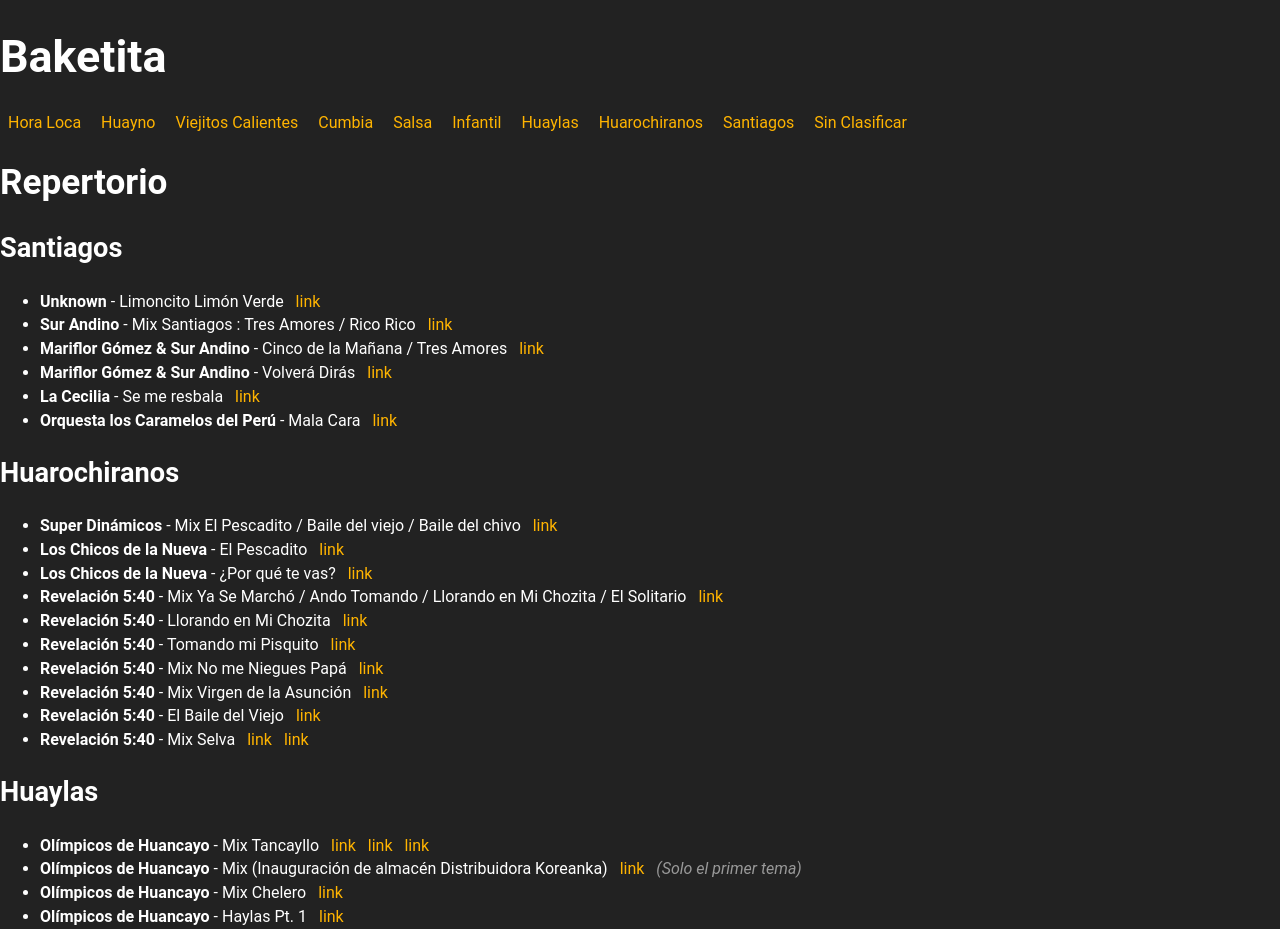
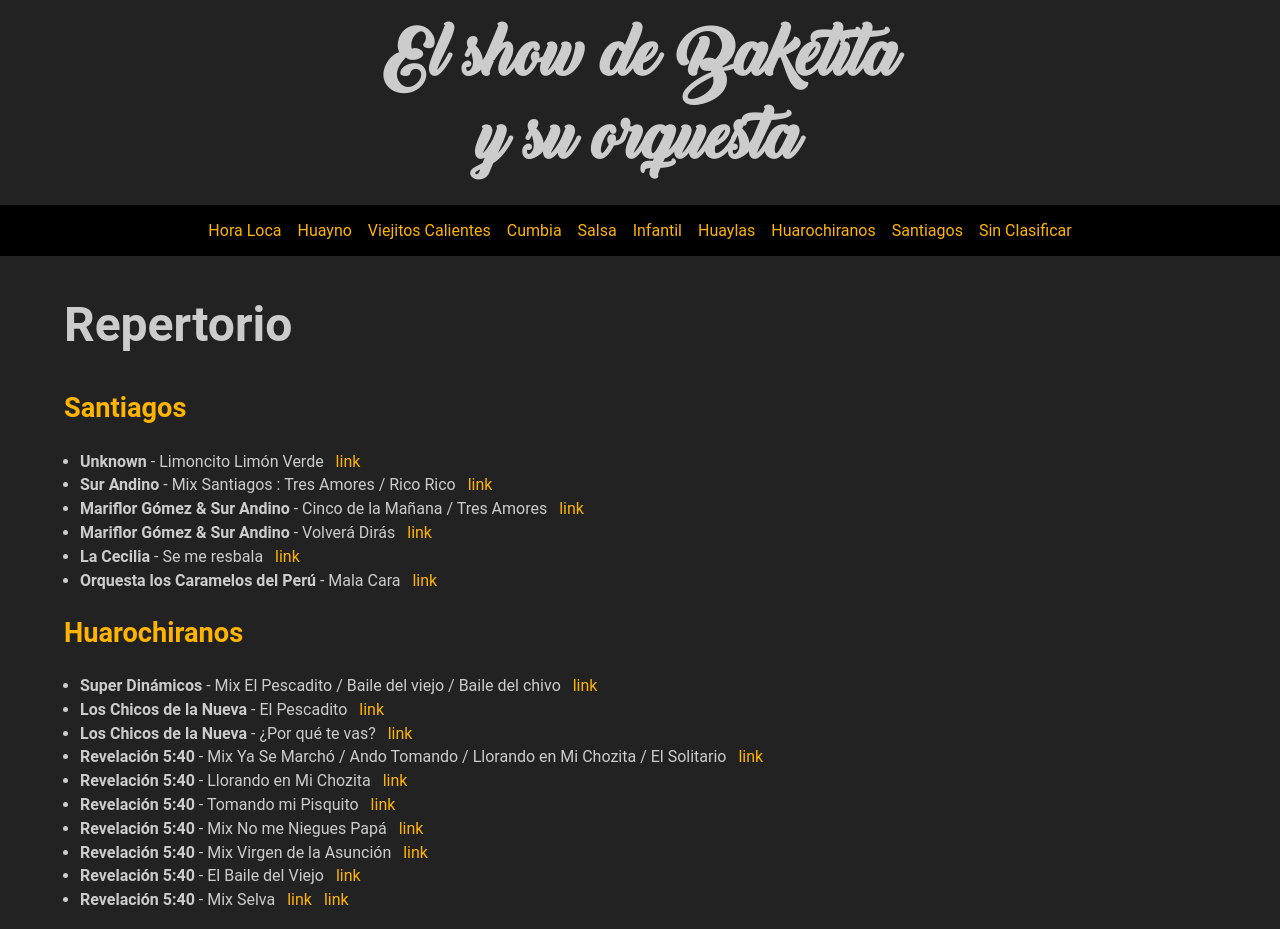
Before and after one commit to OsoTripolar/cheka, a plain HTML site: page index.html in a window 1280 px wide. Shown: the top 929 px of the page. Drawn offline with Linux system fonts and the light colour scheme.

Commit message:
se agregó apariencia
cambios estéticos en la página, también se colocó la fuente característica del logo

```diff
--- a/css/styles.css
+++ b/css/styles.css
@@ -1,4 +1,10 @@
 /*  */
+
+@font-face {
+    font-family:'Back to Black';
+    src: url(../fonts/Back-to-Black-Demo.ttf);
+}
+
 
 :root { --principal: rgb(255, 180, 0);}
 
@@ -10,10 +16,10 @@ html{
 
 body{
     margin: 0;
-    font-family: Roboto;
+    font-family: 'Roboto', sans-serif;
     box-sizing: border-box;
     background-color: #222;
-    color: white;
+    color: #ccc;
     font-size: 16px;
 }
 
@@ -22,17 +28,21 @@ a{
     color: var(--principal);
 }
 
+ul{
+    padding-left: 1em;
+
+}
+
 li{
     margin-bottom: 0.3em;
 }
 
-h1{
-    font-size: 2.8em;
-    font-family:
+header h1{
+    font-size: 4em;
 }
 
 h2{
-    font-size: 2.2em;
+    font-size: 3em;
 }
 
 h3{
@@ -43,7 +53,26 @@ h3{
 
 /* HEADER */
 
-header a{
+header{
+    max-width: 100%;
+}
+
+header h1{
+    font-family: 'Back to Black';
+    text-align: center;
+    margin-top: 0.3em;
+    margin-bottom: 0.3em;
+    line-height: 1.3;
+}
+
+header nav{
+    display: flex;
+    background-color: #000;
+    padding: 1em;
+    justify-content: center;
+}
+
+header nav a{
     margin-left:0.5em;
     margin-right:0.5em;
 }
@@ -51,7 +80,12 @@ header a{
 
 /* REPERTORIO */
 
-
+main .container {
+    max-width: 1600px;
+    max-width: 90%;
+    margin-left: auto;
+    margin-right: auto;
+}
 
 .repertorio a{
     margin-left: 8px;
@@ -61,3 +95,7 @@ header a{
     margin-left: 8px;
     color: #999;
 }
+
+.repertorio h3{
+    color: var(--principal);
+}
--- a/index.html
+++ b/index.html
@@ -7,7 +7,7 @@
 </head>
 <body>
     <header>
-        <h1>Baketita</h1>
+        <h1>El show de Baketita <br> y su orquesta </h1>
         <nav>
             <a href="#gen-Hora-Loca">Hora Loca</a>
             <a href="#gen-Huayno">Huayno</a>
@@ -23,6 +23,8 @@
     </header>
 
     <main>
+        <div class="container">
+
 
             <div class="titulo">
                 <h2>Repertorio</h2>
@@ -477,7 +479,7 @@
 
 
             </div>
-
+        </div>
     </main>
 
     <footer>
```
Also changed, not shown: fonts/Back-to-Black-Demo.ttf (renamed from fonts/Back to Black Demo.ttf). Lines whose indentation alone changed are shown as unchanged.
